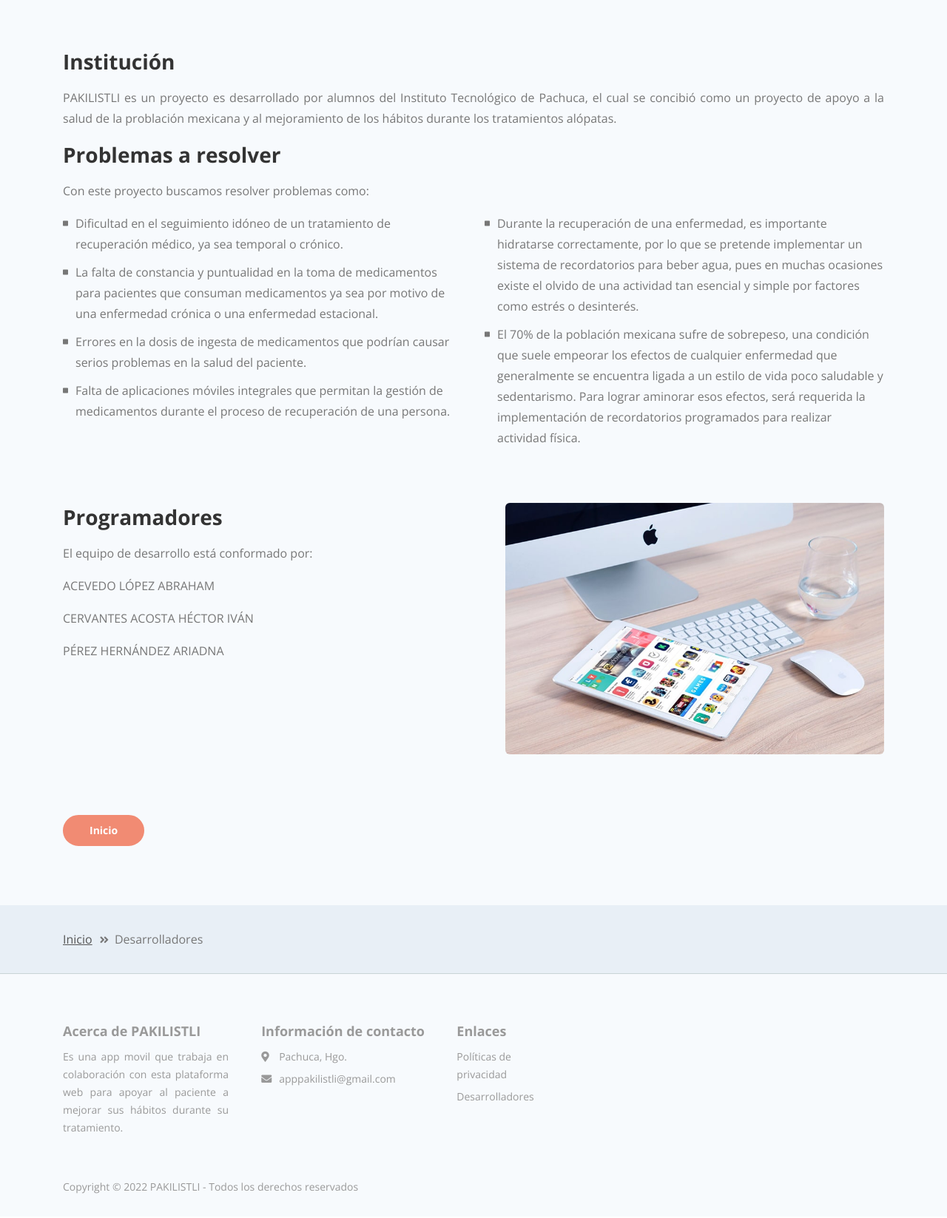
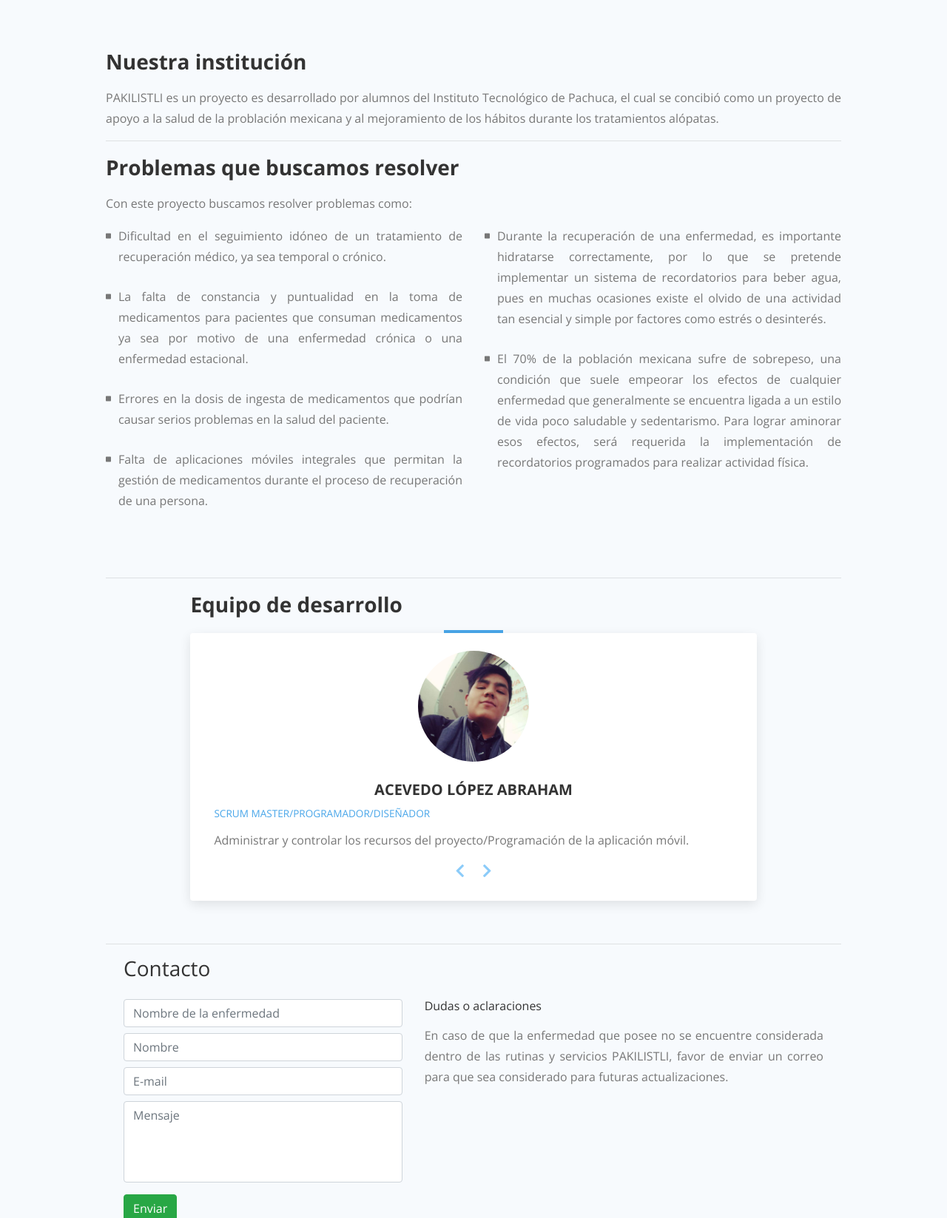
Before and after one commit to AriadnaPHdez/PAKILISTLI, a plain HTML site: page article-details.html in a window 1280 px wide. Shown: the part 1153-2800 px from the top of the page at 74% size. Drawn offline with nearby package versions, Linux system fonts and the light colour scheme.

Commit message:
Add files via upload

```diff
--- a/article-details.html
+++ b/article-details.html
@@ -15,6 +15,7 @@
     <link href="css/swiper.css" rel="stylesheet">
 	<link href="css/magnific-popup.css" rel="stylesheet">
     <link href="css/styles.css" rel="stylesheet">
+    <link rel="stylesheet" href="css/estilos.css">
 
 	<!-- Favicon  -->
     <link rel="icon" href="images/favicon.png">
@@ -57,7 +58,7 @@
                         <a class="nav-link page-scroll" href="index.html#features">CARACTERÍSTICAS</a>
                     </li>
                     <li class="nav-item">
-                        <a class="nav-link page-scroll" href="/rutinas.html">RUTINAS</a>
+                        <a class="nav-link page-scroll" href="rutinas.html">RUTINAS</a>
                     </li>
 
                      <!-- Dropdown Menu -->
@@ -117,12 +118,13 @@
             <div class="row">
                 <div class="col-lg-12">
                     <div class="d-flex justify-content-center image-container-large ">
-                        <img class="img-fluid" src="/pic-rutinas/campus.jpeg" alt="alternative">
+                        <img class="img-fluid" src="https://raw.githubusercontent.com/AriadnaPHdez/PAKILISTLI/main/pic-rutinas/campus.jpeg" alt="alternative">
                     </div> <!-- end of image-container-large -->
                     <div class="text-container">
-                        <h3>Institución</h3>
+                        <h3>Nuestra institución</h3>
                         <p>PAKILISTLI es un proyecto es desarrollado por alumnos del Instituto Tecnológico de Pachuca, el cual se concibió como un proyecto de apoyo a la salud de la problación mexicana y al mejoramiento de los hábitos durante los tratamientos alópatas.</p>
-                        <h3>Problemas a resolver</h3>
+                        <hr class="d-print-none"/>
+                        <h3>Problemas que buscamos resolver</h3>
                         <p>Con este proyecto buscamos resolver problemas como: </p>
                         <div class="row">
                             <div class="col-md-6">
@@ -130,19 +132,19 @@
 
                                     <li class="media">
                                         <i class="fas fa-square"></i>
-                                        <div class="media-body">Dificultad en el seguimiento idóneo de un tratamiento de recuperación médico, ya sea temporal o crónico.</div>
+                                        <div class="media-body"> <p> Dificultad en el seguimiento idóneo de un tratamiento de recuperación médico, ya sea temporal o crónico.</p></div>
                                     </li>
                                     <li class="media">
                                         <i class="fas fa-square"></i>
-                                        <div class="media-body">La falta de constancia y puntualidad en la toma de medicamentos para pacientes que consuman medicamentos ya sea por motivo de una enfermedad crónica o una enfermedad estacional.</div>
+                                        <div class="media-body"> <p> La falta de constancia y puntualidad en la toma de medicamentos para pacientes que consuman medicamentos ya sea por motivo de una enfermedad crónica o una enfermedad estacional. </p></div>
                                     </li>
                                     <li class="media">
                                         <i class="fas fa-square"></i>
-                                        <div class="media-body">Errores en la dosis de ingesta de medicamentos que podrían causar serios problemas en la salud del paciente.</div>
+                                        <div class="media-body"> <p> Errores en la dosis de ingesta de medicamentos que podrían causar serios problemas en la salud del paciente.</p></div>
                                     </li>
                                     <li class="media">
                                         <i class="fas fa-square"></i>
-                                        <div class="media-body">Falta de aplicaciones móviles integrales que permitan la gestión de medicamentos durante el proceso de recuperación de una persona.</div>
+                                        <div class="media-body"> <p> Falta de aplicaciones móviles integrales que permitan la gestión de medicamentos durante el proceso de recuperación de una persona.</p></div>
                                     </li>
                                 </ul>
                             </div> <!-- end of col -->
@@ -152,41 +154,114 @@
 
                                     <li class="media">
                                         <i class="fas fa-square"></i>
-                                        <div class="media-body">Durante la recuperación de una enfermedad, es importante hidratarse correctamente, por lo que se pretende implementar un sistema de recordatorios para beber agua, pues en muchas ocasiones existe el olvido de una actividad tan esencial y simple por factores como estrés o desinterés.</div>
+                                        <div class="media-body"> <p> Durante la recuperación de una enfermedad, es importante hidratarse correctamente, por lo que se pretende implementar un sistema de recordatorios para beber agua, pues en muchas ocasiones existe el olvido de una actividad tan esencial y simple por factores como estrés o desinterés.</p></div>
                                     </li>
                                     <li class="media">
                                         <i class="fas fa-square"></i>
-                                        <div class="media-body">El 70% de la población mexicana sufre de sobrepeso, una condición que suele empeorar los efectos de cualquier enfermedad que generalmente se
-                                            encuentra ligada a un estilo de vida poco saludable y sedentarismo. Para lograr aminorar esos efectos, será requerida la implementación de recordatorios programados para realizar actividad física.</div>
+                                        <div class="media-body"> <p> El 70% de la población mexicana sufre de sobrepeso, una condición que suele empeorar los efectos de cualquier enfermedad que generalmente se
+                                            encuentra ligada a un estilo de vida poco saludable y sedentarismo. Para lograr aminorar esos efectos, será requerida la implementación de recordatorios programados para realizar actividad física.</p></div>
                                     </li>
                                 </ul>
                             </div> <!-- end of col -->
                         </div> <!-- end of row -->
                     </div> <!-- end of text-container-->
 
-                    <div class="text-container">
+                    <hr class="d-print-none"/>
+
+                    <div class="text-container" class="equipo">
                         <div class="row">
-                            <div class="col-md-6">
-                                <h3>Programadores</h3>
-                                <p>El equipo de desarrollo está conformado por:</p>
-                                <p>ACEVEDO LÓPEZ ABRAHAM</p>
-                                <p>CERVANTES ACOSTA HÉCTOR IVÁN</p>
-                                <p>PÉREZ HERNÁNDEZ ARIADNA</p>
+                            <div class="col-md-12">
+
+                                <section class="container">
+                                    <!-- title -->
+                                    <div class="title">
+                                      <h3>Equipo de desarrollo</h3>
+                                      <div class="underline"></div>
+                                    </div>
+                                    <!-- review -->
+                                    <article class="review">
+                                      <div class="img-container">
+                                        <img src="https://raw.githubusercontent.com/AriadnaPHdez/PAKILISTLI/main/pic-rutinas/abraham.jpg" id="person-img" alt="" />
+                                      </div>
+                                      <h4 id="author">ACEVEDO LÓPEZ ABRAHAM</h4>
+                                      <p id="job">Scrum Master</p>
+                                      <p id="info">
+                                        Administrar y controlar los recursos del proyecto.
+                                      </p>
+
+                                      <!-- prev next buttons-->
+                                      <div class="button-container">
+                                        <button class="prev-btn">
+                                          <i class="fas fa-chevron-left"></i>
+                                        </button>
+                                        <button class="next-btn">
+                                          <i class="fas fa-chevron-right"></i>
+                                        </button>
+                                      </div>
+                                      <!-- random button -->
+
+                                    </article>
+                                  </section>
                             </div> <!-- end of col -->
-                            <div class="col-md-6">
-                                <div class="image-container-small">
-                                    <img class="img-fluid" src="images/article-details-small.jpg" alt="alternative">
-                                </div> <!-- end of image-container-small -->
-                            </div> <!-- end of col -->
+
                         </div> <!-- end of row -->
                     </div> <!-- end of text-container -->
-                    <a class="btn-solid-reg" href="index.html">Inicio</a>
+
+
+                    <!-- Empieza formulario -->
+                    <div class="text-container">
+                        <hr class="d-print-none"/>
+                        <div class="contant-section px-3 px-lg-4 pb-4" id="contact">
+                          <h2 class="h3 text mb-3">Contacto</h2>
+                          <div class="row">
+                            <div class="col-md-5 d-print-none">
+                              <div class="my-2"><form action="https://formspree.io/f/xayvlzeo"
+                          method="POST">
+                        <div class="justify-content-center">
+                          <div class="col-md-15 mb-2">
+                            <input class="form-control " type="text" id="name" name="name" placeholder="Nombre de la enfermedad" required>
+                          </div>
+                          <div class="col-md-15 mb-2">
+                            <input class="form-control" type="text" id="name" name="name" placeholder="Nombre" required>
+                          </div>
+                          <div class="col-md-15 mb-2">
+                            <input class="form-control" type="email" id="email" name="_replyto" placeholder="E-mail" required>
+                          </div>
+                        </div>
+                        <div class="form-group my-2">
+                          <textarea class="form-control" style="resize: none;" id="message" name="message" rows="4"  placeholder="Mensaje" required></textarea>
+                        </div>
+
+                        <button class="btn mt-2 btn-success" class="boton" type="submit">Enviar</button>
+
+                      </form>
+                              </div>
+                            </div>
+                            <div class="col">
+                                <div class="mt-2">
+
+                                  <h3 class="h6">Dudas o aclaraciones</h3>
+                                  <div class="pb-2 text-secondary"><p>En caso de que la enfermedad que posee no se encuentre considerada dentro de las rutinas y servicios PAKILISTLI, favor de enviar un correo para que sea considerado para futuras actualizaciones.</p></div>
+                                </div>
+                              </div>
+                              <div class="col d-none d-print-block">
+                                <div class="mt-2">
+                                    <hr class="d-print-none"/>
+                    </div>
+
+
+                    <!-- termina formulario -->
+
+
+
 
 
 
 
                 </div> <!-- end of col-->
+
             </div> <!-- end of row -->
+            <a class="btn-solid-reg" href="index.html">Inicio</a>
         </div> <!-- end of container -->
     </div> <!-- end of ex-basic-2 -->
     <!-- end of privacy content -->
@@ -262,6 +337,7 @@
 <!-- end of copyright -->
 
     <!-- Scripts -->
+    <script src="js/slider.js"></script>
     <script src="js/jquery.min.js"></script> <!-- jQuery for Bootstrap's JavaScript plugins -->
     <script src="js/popper.min.js"></script> <!-- Popper tooltip library for Bootstrap -->
     <script src="js/bootstrap.min.js"></script> <!-- Bootstrap framework -->
```
Also changed, not shown: index.html (+1 -1 lines), privacy-policy.html (+5 -10 lines), rutinas.html (+20 -18 lines).
